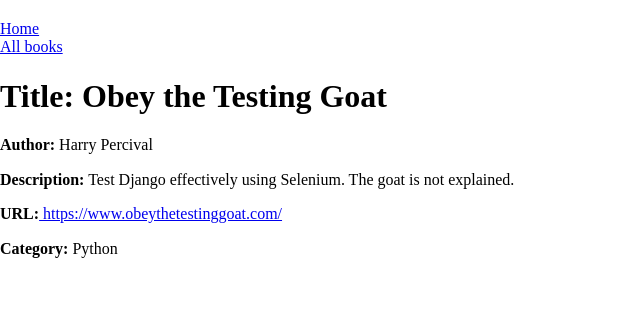
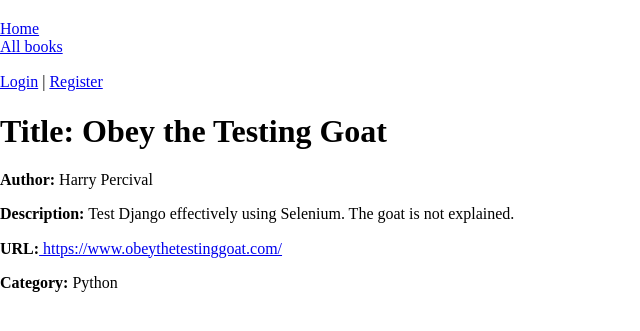
Before and after one commit to momentum-cohort-2019-05/w5-freeshelf-phamm89, a Django app: page /book/6 in a window 1280 px wide. Shown: the top 331 px of the page, without its empty margins (0-640 px from the left). Run offline with Django 3.2, Linux system fonts and the light colour scheme; data comes from the database, SQL or seed files in the repository; some libraries are stand-ins or nearby versions.

Commit message:
Added Login/Registration

```diff
--- a/core/templates/base.html
+++ b/core/templates/base.html
@@ -18,6 +18,14 @@
           <li><a href="{% url 'index' %}">Home</a></li>
           <li><a href="{% url 'books' %}">All books</a></li>
         </ul>
+        <div>
+          {% if request.user.is_authenticated %}
+            Logged in as {{ request.user }} | <a href="{% url 'auth_logout' %}">Logout</a>
+          {% else %}
+            <a href="{% url 'auth_login' %}">Login</a> |
+            <a href="{% url 'registration_register' %}">Register</a>
+          {% endif %}
+        </div>
      {% endblock %}
       </div>
       <div class="col-sm-10 ">{% block content %}{% endblock %}</div>
```
Also changed, not shown: core/migrations/0003_auto_20190628_0813.py (added).
